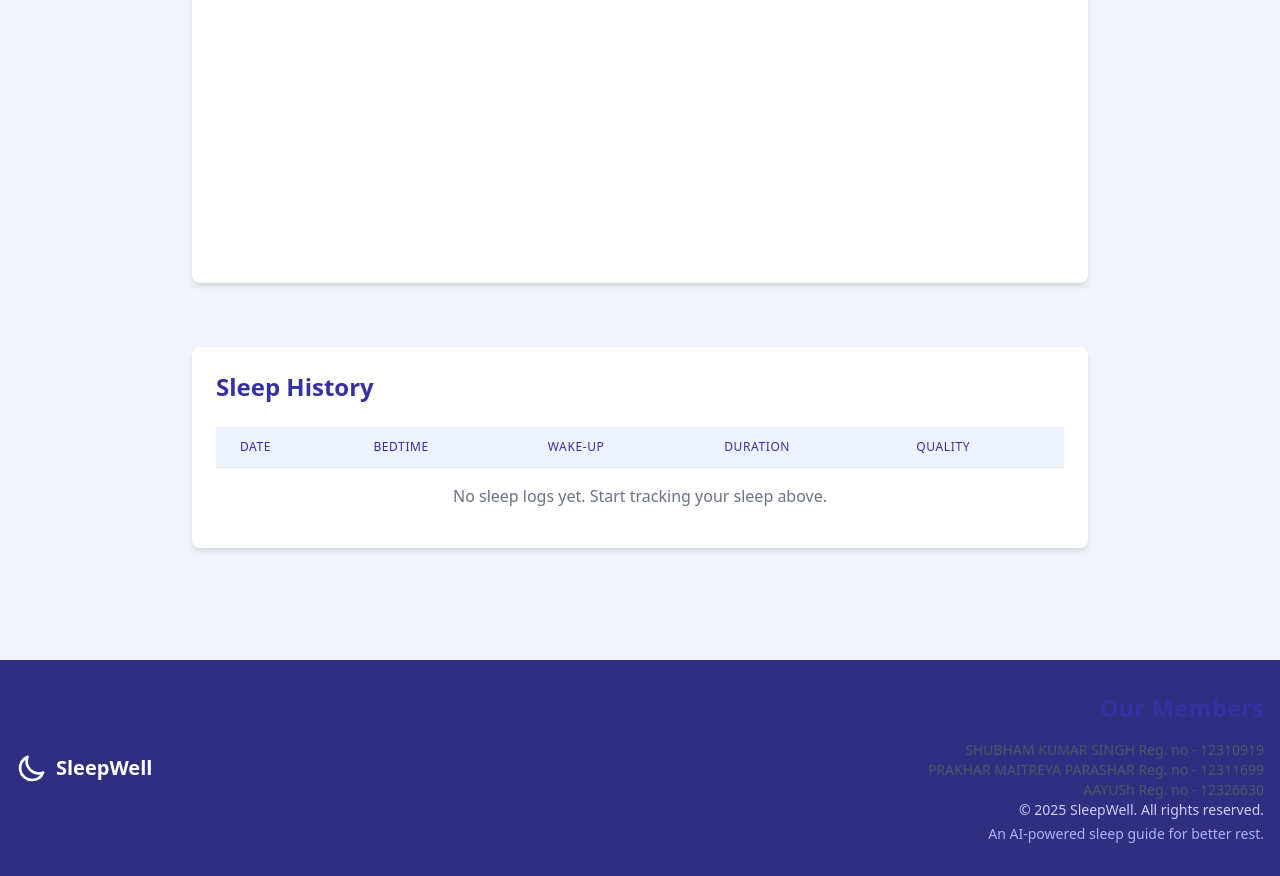
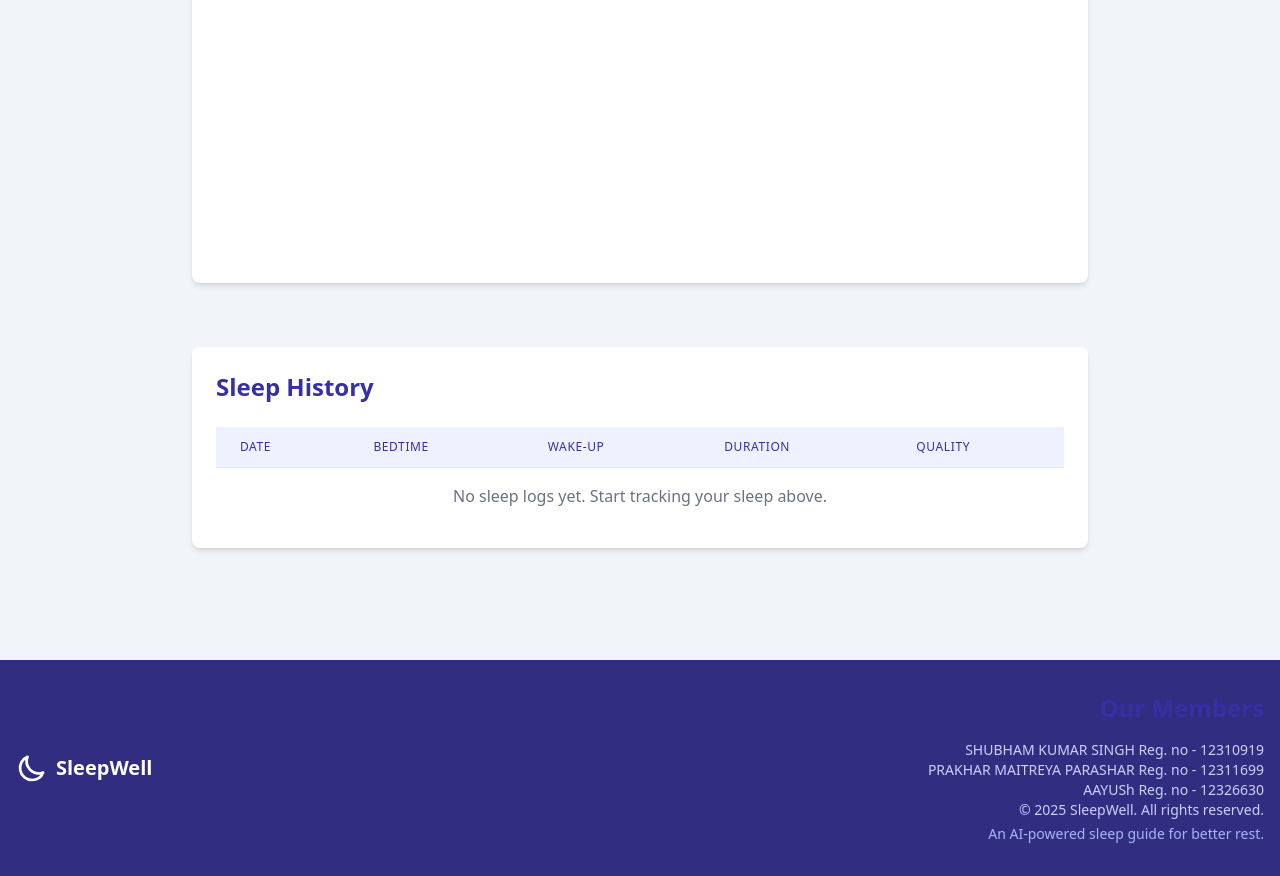
Before and after one commit to shubham2027/Free-AI-Sleep-Guide, a plain HTML site: page tracker.html in a window 1280 px wide. Shown: the part 971-1847 px from the top of the page. Drawn offline with nearby package versions, Linux system fonts and the light colour scheme.

Commit message:
Update tracker.html

```diff
--- a/tracker.html
+++ b/tracker.html
@@ -157,9 +157,9 @@
                 </div>
                 <div class="text-center md:text-right">
                     <h2 class="text-2xl font-bold mb-4 text-indigo-800">Our Members</h2>
-                     <p class="text-sm text-gray-600">SHUBHAM KUMAR SINGH Reg. no - 12310919</p>
-                    <p class="text-sm text-gray-600">PRAKHAR MAITREYA PARASHAR Reg. no - 12311699</p>
-                    <p class="text-sm text-gray-600">AAYUSh Reg. no - 12326630</p>
+                     <p class="text-sm text-indigo-200">SHUBHAM KUMAR SINGH Reg. no - 12310919</p>
+                    <p class="text-sm text-indigo-200">PRAKHAR MAITREYA PARASHAR Reg. no - 12311699</p>
+                    <p class="text-sm text-indigo-200">AAYUSh Reg. no - 12326630</p>
                     <p class="text-sm text-indigo-200">© 2025 SleepWell. All rights reserved.</p>
                     <p class="text-sm text-indigo-300 mt-1">An AI-powered sleep guide for better rest.</p>
                 </div>
```
